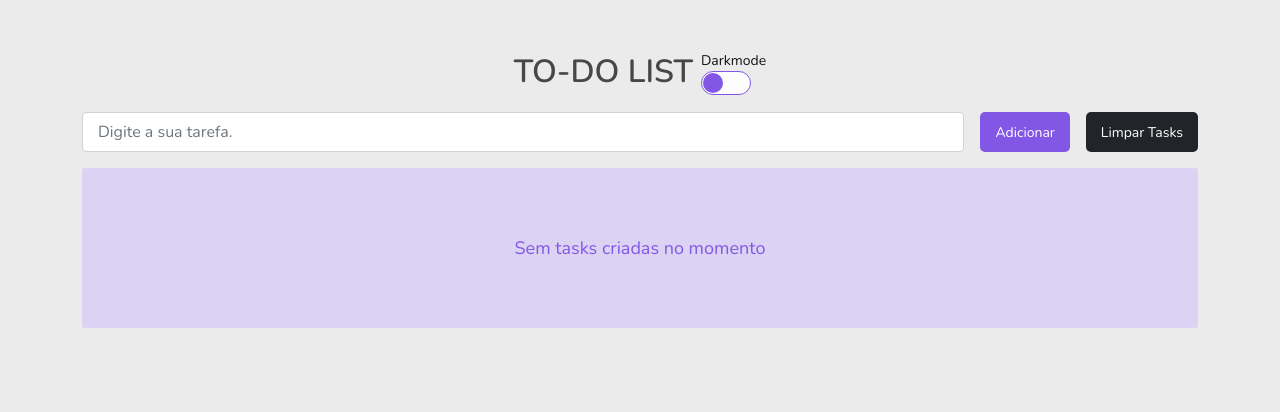
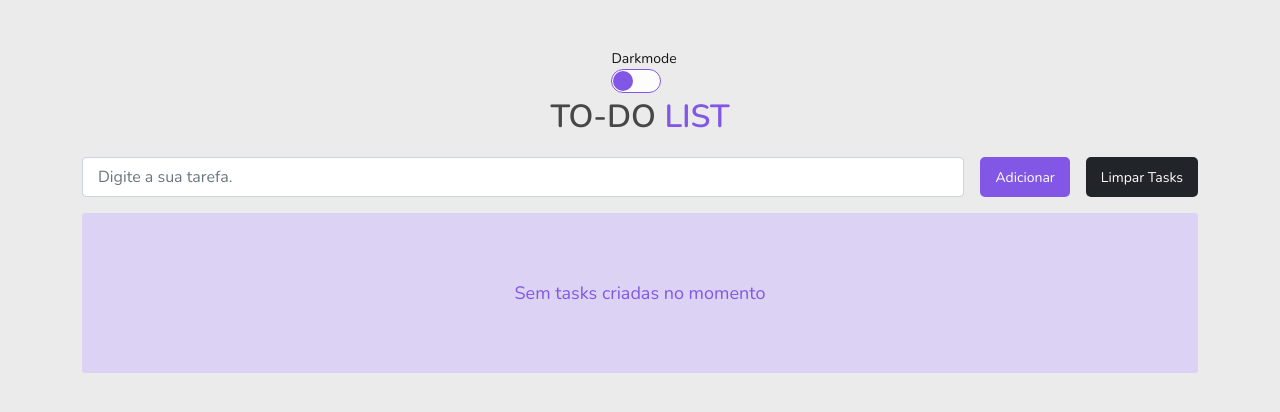
Before and after one commit to lucasnazzy/Angular-TO-DO-LIST, an Angular app: page / in a window 1280 px wide. Shown: the top 412 px of the page. Built offline with nearby package versions, Linux system fonts and the light colour scheme.

Commit message:
ajustando nomenclatura

```diff
--- a/src/app/pages/main/main.component.html
+++ b/src/app/pages/main/main.component.html
@@ -1,10 +1,6 @@
 <div [ngClass]="[isDarkMode ? 'box-list-dark' : 'box-list']">
   <div class="container pt-5">
-    <div class="d-flex align-items-center justify-content-center">
-      <span [ngClass]="[isDarkMode ? 'box-title-dark' : 'box-title']"
-        >TO-DO LIST
-      </span>
-
+    <div class="d-flex align-items-center justify-content-center flex-column">
       <div class="d-flex flex-column ms-2">
         <label class="title-toggle"> Darkmode</label>
         <label class="toggle">
@@ -12,6 +8,10 @@
           <span class="slider"></span>
         </label>
       </div>
+      <span [ngClass]="[isDarkMode ? 'box-title-dark' : 'box-title']">
+        TO-DO
+        <span class="title-color"> LIST </span>
+      </span>
     </div>
 
     <div class="box-fields mt-3">
--- a/src/app/pages/main/main.component.scss
+++ b/src/app/pages/main/main.component.scss
@@ -44,6 +44,14 @@
     font-size: 26px;
   }
 
+  .buttons-box {
+    display: flex;
+    align-items: center;
+    @media (max-width: 600px) {
+      margin-top: 1rem;
+      width: 100%;
+    }
+
     .button-add {
       border: none;
       background-color: #8257e5;
@@ -57,6 +65,7 @@
         width: 100%;
       }
     }
+
     .button-clear {
       border: none;
       background-color: #212529;
@@ -70,14 +79,6 @@
       @media (max-width: 600px) {
         width: 100%;
       }
-  }
-
-  .buttons-box {
-    display: flex;
-    align-items: center;
-    @media (max-width: 600px) {
-      margin-top: 1rem;
-      width: 100%;
     }
   }
 
@@ -298,3 +299,6 @@
 .toggle input[type="checkbox"]:checked + .slider:before {
   transform: translateX(26px);
 }
+.title-color {
+  color: #8257e5;
+}
```
Lines whose indentation alone changed are shown as unchanged.
